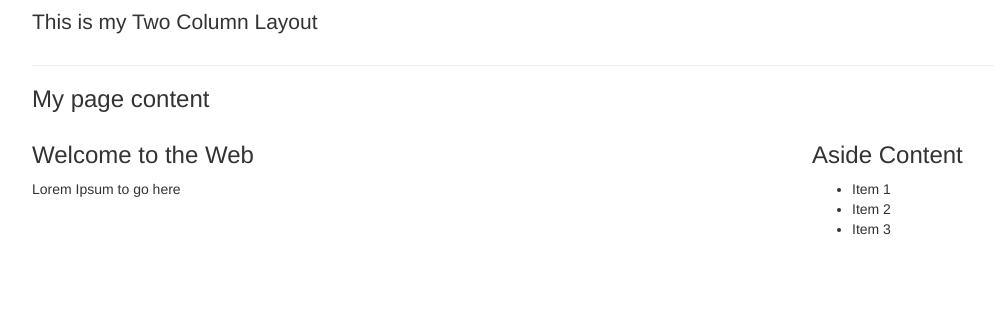
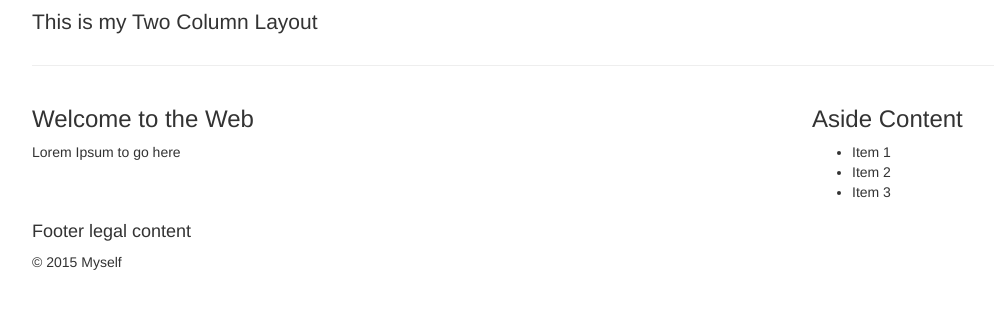
Before and after one commit to theetommyt/framework_boilerplates, a plain HTML site: page index.html in a window 1280 px wide. Shown: the part 83-392 px from the top of the page, without its empty margins (38-1032 px from the left). Drawn offline with nearby package versions, Linux system fonts and the light colour scheme.

Commit message:
added footer

```diff
--- a/index.html
+++ b/index.html
@@ -21,9 +21,6 @@
       </header>
 
 
-      <h3>My page content</h3>
-
-
       <div class="row">
 
         <article class="col-md-8">
@@ -45,5 +42,12 @@
 
     </div>
 
+    <footer class="container">
+      <div class="footer">
+        <h4>Footer legal content</h4>
+        <p>&copy; 2015 Myself</p>
+      </div>
+    </footer>
+
   </body>
 </html>
```
